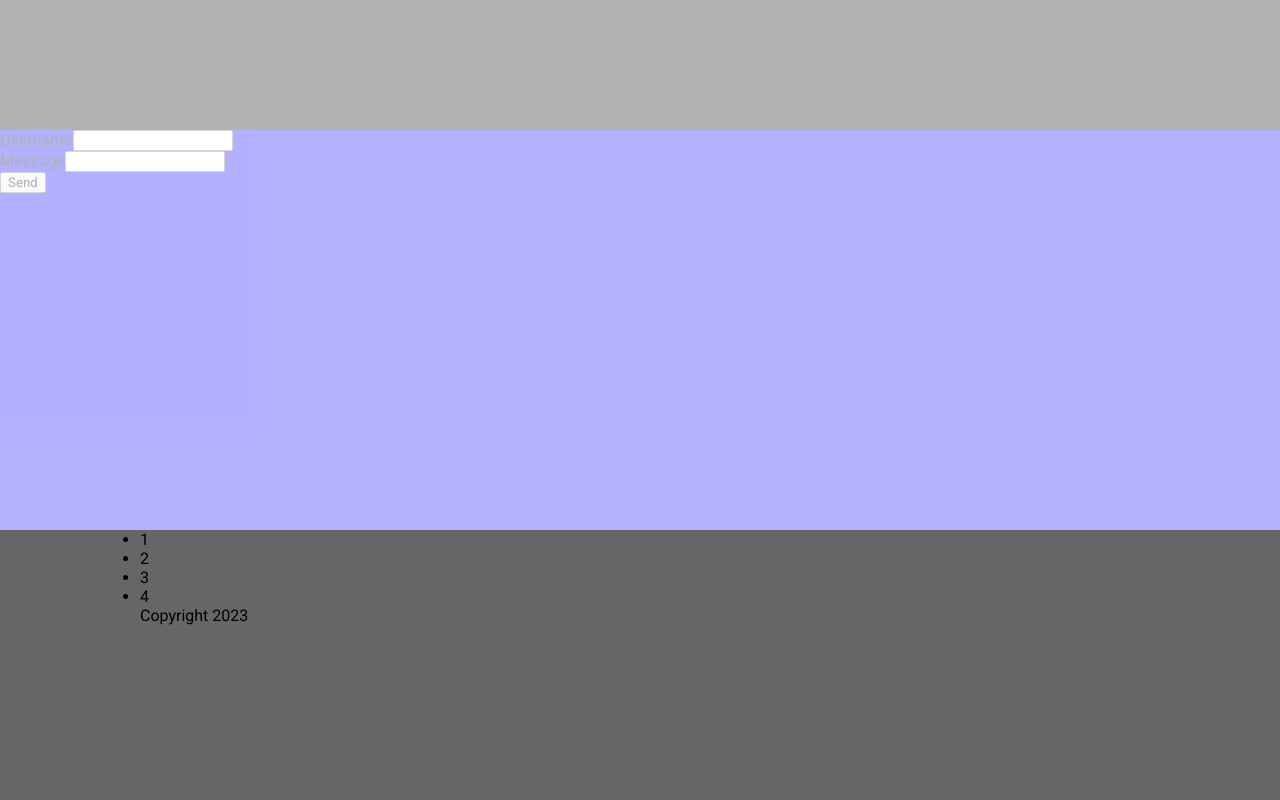
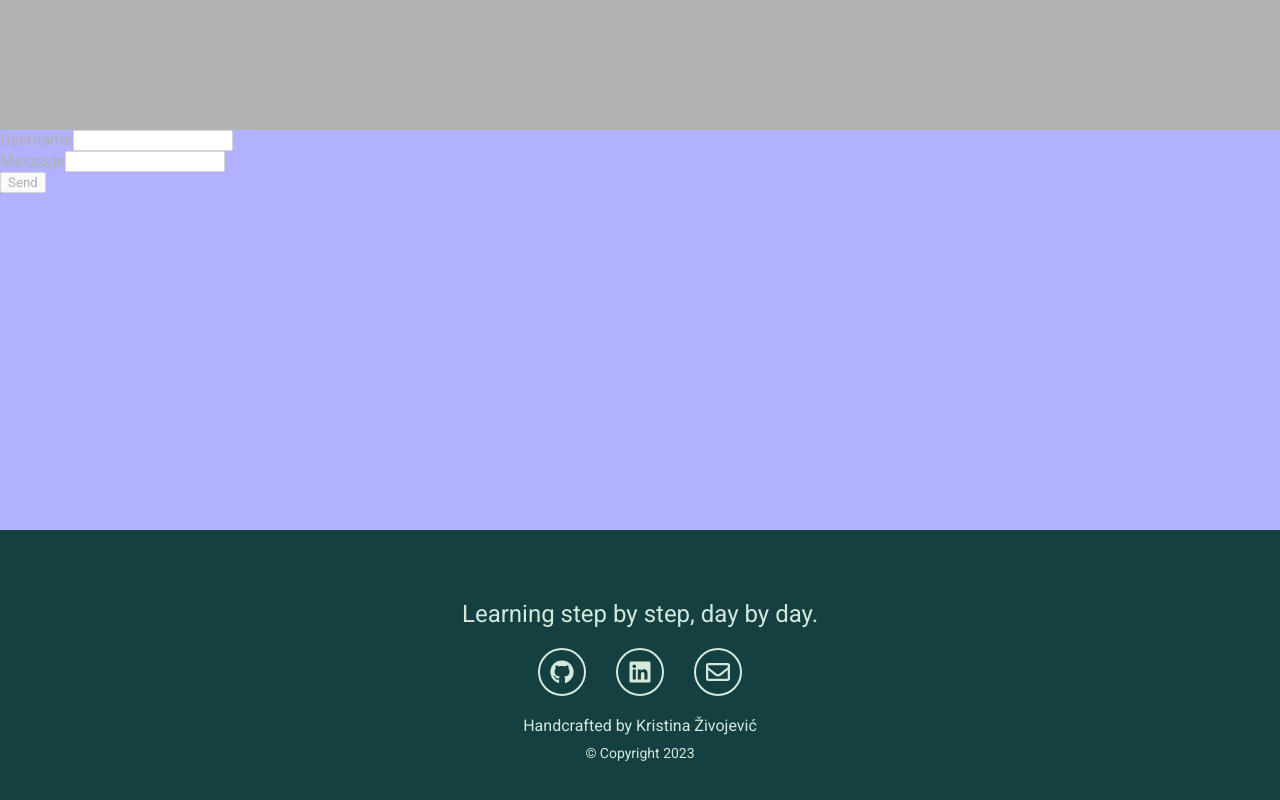
Before and after one commit to KrisZivojevic/My-portfolio, a React (Create React App) app: page / in a window 1280 px wide. Shown: the part 1870-2670 px from the top of the page. Built offline with nearby package versions, Linux system fonts and the light colour scheme; the HTML template or start-up script is replaced by a standard one.

Commit message:
footer section

```diff
--- a/package.json
+++ b/package.json
@@ -9,6 +9,7 @@
     "aos": "^2.3.4",
     "react": "^18.2.0",
     "react-dom": "^18.2.0",
+    "react-icons": "^4.7.1",
     "react-scripts": "5.0.1",
     "styled-components": "^5.3.6",
     "typewriter-effect": "^2.19.0",
--- a/public/index.html
+++ b/public/index.html
@@ -30,6 +30,7 @@
       work correctly both with client-side routing and a non-root public URL.
       Learn how to configure a non-root public URL by running `npm run build`.
     -->
+    <base target="_blank">
     <title>React App</title>
   </head>
   <body>
--- a/src/components/Footer/Footer.js
+++ b/src/components/Footer/Footer.js
@@ -1,19 +1,38 @@
-import styles from './Footer.module.css';
+import styles from "./Footer.module.css";
+import {
+  FaEnvelope,
+  FaGithub,
+  FaLinkedin,
+  FaRegEnvelope,
+} from "react-icons/fa";
 
 const Footer = () => {
   return (
     <footer className={styles.footer}>
-      <div className="max-content">
+      <div className={`${styles.footer__wrapper} max-content`}>
+        <h2>Learning step by step, day by day.</h2>
         <ul>
-          <li>1</li>
-          <li>2</li>
-          <li>3</li>
-          <li>4</li>
+          <li>
+            <a href="https://github.com/KrisZivojevic">
+              <FaGithub className={styles.footer__icon} />
+            </a>
+          </li>
+          <li>
+            <a href="https://www.linkedin.com/in/kristina-zivojevic/">
+              <FaLinkedin className={styles.footer__icon} />
+            </a>
+          </li>
+          <li>
+            <a href="mailto:kristina.zivojevic@gmail.com">
+              <FaRegEnvelope className={styles.footer__icon} />
+            </a>
+          </li>
         </ul>
-        <p>Copyright 2023</p>
+        <p>Handcrafted by Kristina Živojević</p>
+        <p className={styles.footer__copyright}>&#169; Copyright 2023</p>
       </div>
     </footer>
-  )
-}
+  );
+};
 
 export default Footer;
--- a/src/components/Footer/Footer.module.css
+++ b/src/components/Footer/Footer.module.css
@@ -1,4 +1,44 @@
 .footer {
   height: 300px;
-  background-color: #666;
+  background-color: #154042;
+  color: #d4e8dc;
+  text-align: center;
+  padding: 50px 0;
+  display: flex;
+  justify-content: center;
+  align-items: center;
 }
+.footer__wrapper h2 {
+  font-weight: 300;
+}
+.footer ul {
+  display: flex;
+  gap: 30px;
+  justify-content: center;
+  padding: 20px 0;
+}
+.footer__icon {
+  font-size: 24px;
+  color: #d4e8dc;
+}
+.footer li {
+  list-style-type: none;
+  border: 2px solid #d4e8dc;
+  padding: 10px;
+  border-radius: 50%;
+  cursor: pointer;
+  background-color: #154042;
+  width: 48px;
+  height: 48px;
+  transition: all .2s ease-in-out;
+}
+.footer li:hover {
+  background-color: #d4e8dc;
+}
+.footer li:hover .footer__icon {
+  color: #154042;
+}
+.footer__copyright {
+  padding-top: 10px;
+  font-size: 14px;
+}
--- a/src/components/Main/Main.js
+++ b/src/components/Main/Main.js
@@ -1,6 +1,6 @@
 import AOS from "aos";
 import { useEffect } from "react";
-import styles from './Main.module.css';
+import styles from "./Main.module.css";
 import "aos/dist/aos.css";
 import Projects from "../Projects/Projects";
 import Contact from "../Contact/Contact";
@@ -20,7 +20,9 @@ const Main = () => {
         <article>It is a long established fact</article>
       </section>
       <section data-aos="fade-left" className={styles.main__section}>
-        <article>Lorem Ipsum is simply dummy</article>
+        <article className={styles.main__article}>
+          Lorem Ipsum is simply dummy
+        </article>
         <article>It is a long established fact</article>
       </section>
       <Projects />
--- a/src/components/Main/Main.module.css
+++ b/src/components/Main/Main.module.css
@@ -7,7 +7,7 @@
     gap: 120px;
   };
 
-.main__section article {
+.main__article {
     width: 300px;
     height: 300px;
     background-color: rgb(33, 108, 33);
```
Also changed, not shown: 1 other file (tests, documents, lock files or other folders).
